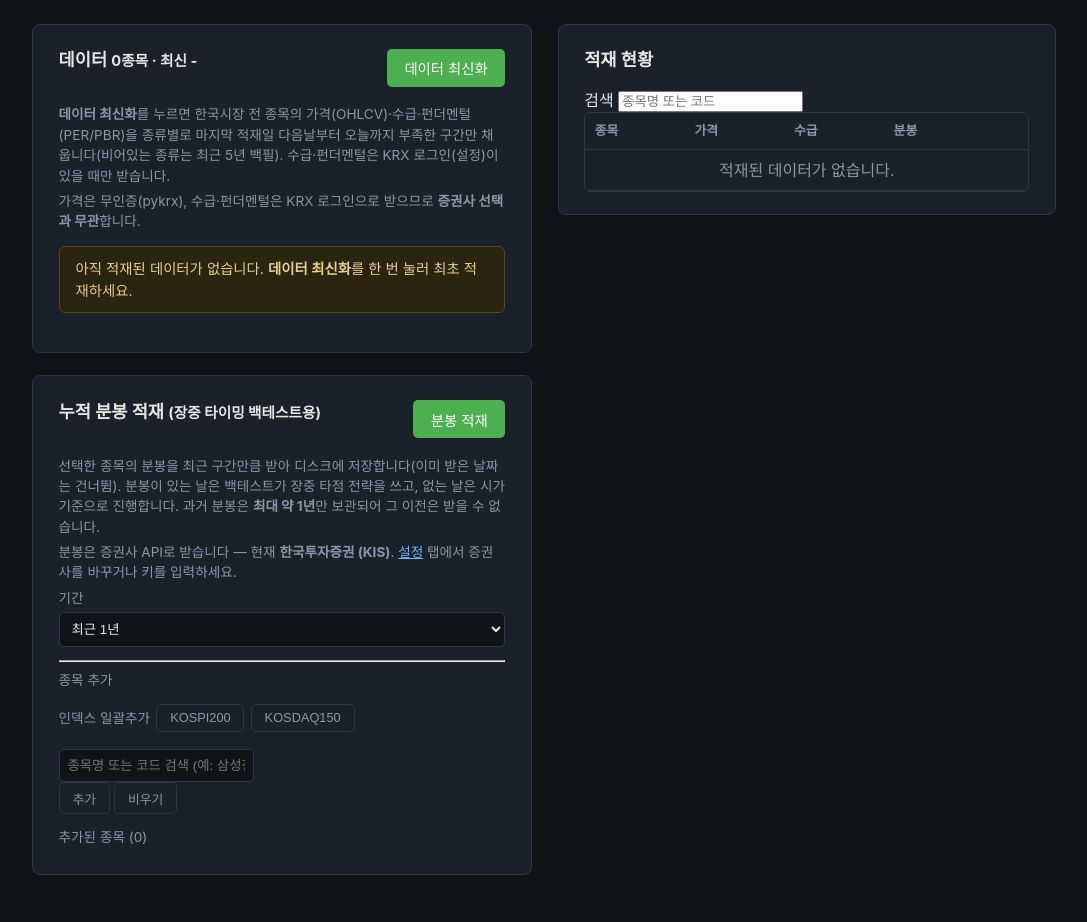
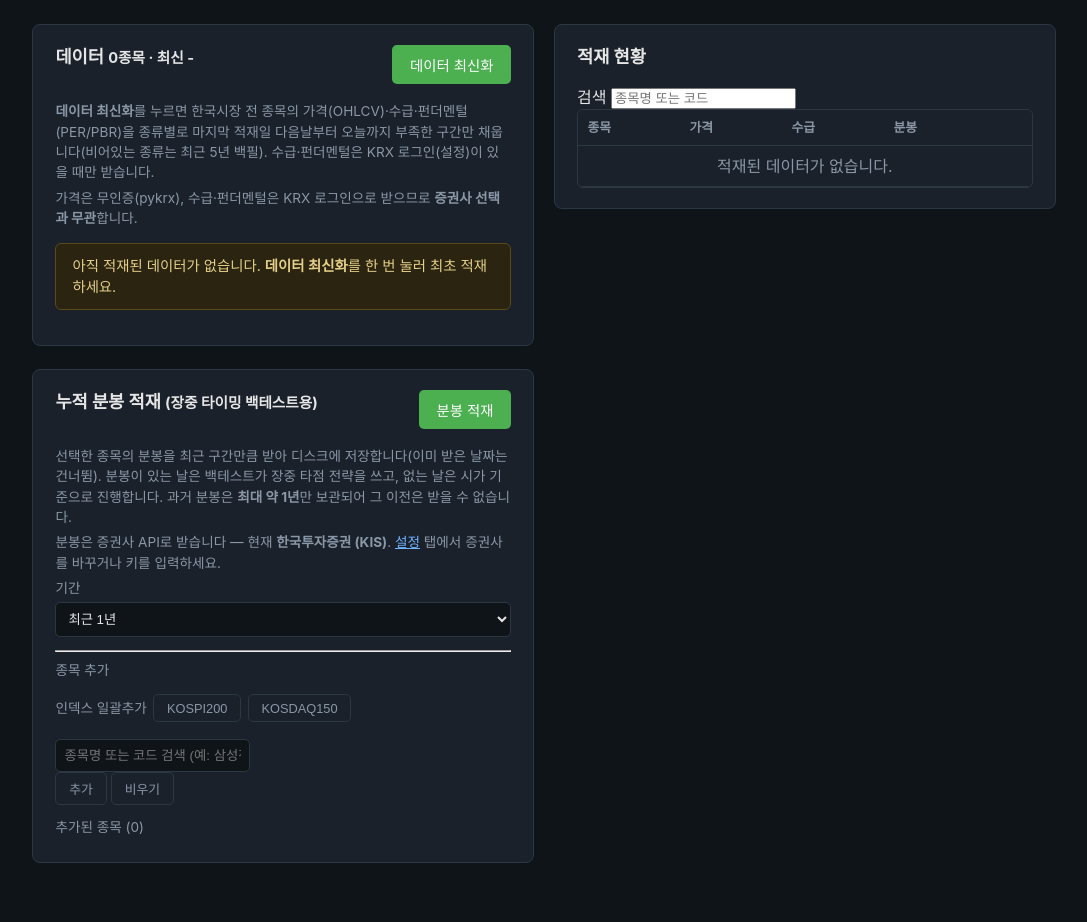
Before and after one commit to JeongSeongMok/buylow, a FastAPI app: page /data in a window 1280 px wide. Shown: the part 119-1041 px from the top of the page, without its empty margins (96-1183 px from the left). After the commit the page ends 982 px from the top, so only its background shows below. Run offline with FastAPI, Linux system fonts and the light colour scheme.

Commit message:
fix(dashboard): 백테스트·데이터 탭 균형 2컬럼(cols2) 유지
직전 변경에서 비대칭 .cols-run(좌 고정폭 / 우 1fr)으로 바꿨던 것을 되돌림 —
기존처럼 1fr 1fr 균형 2컬럼을 유지하되 wide 폭은 그대로 둔다. 미사용 .cols-run CSS 제거.

Co-Authored-By: Claude Opus 4.8 <noreply@anthropic.com>

```diff
--- a/orchestrator/dashboard/static/style.css
+++ b/orchestrator/dashboard/static/style.css
@@ -42,13 +42,6 @@ main.wide { max-width: 85vw; }
 .cols2.fit .scrolly { max-width: 60vw; }                    /* 거래내역 넓으면 가로 스크롤 */
 .cols2.fit .stats td small.meta { white-space: normal; }    /* 설명 문구는 컬럼 안에서 줄바꿈 허용 */
 @media (max-width: 860px) { .cols2.fit { grid-template-columns: 1fr; } }
-
-/* 실행/적재 페이지(백테스트·데이터): 넓은 폭에서 입력 컬럼은 적당히, 우측 목록은 넓게.
-   입력 폼이 폭 전체로 늘어지지 않게 좌측을 고정폭대로 두고 카드 여백을 넉넉히 준다. */
-.cols-run { display: grid; grid-template-columns: minmax(400px, 500px) 1fr; gap: 1.6rem; align-items: start; }
-.cols-run > div, .cols-run > section { min-width: 0; }      /* 그리드 칸이 내용에 밀려 넘치지 않게 */
-.cols-run .card { padding: 1.4rem 1.6rem; }
-@media (max-width: 860px) { .cols-run { grid-template-columns: 1fr; } }
 
 /* 인라인 로딩 스피너(인덱스 일괄추가 등 비동기 작업 표시) */
 .spinner { display: inline-block; width: 0.8em; height: 0.8em; border: 2px solid var(--border);
--- a/orchestrator/dashboard/templates/data_list.html
+++ b/orchestrator/dashboard/templates/data_list.html
@@ -3,7 +3,7 @@
 {% block content %}
 {% if error %}<p class="error">{{ error }}</p>{% endif %}
 
-<div class="cols-run">
+<div class="cols2">
 <div>  {# 왼쪽: 적재 액션 (데이터 최신화 + 누적 분봉 적재) #}
 <section class="card">
   <div class="actionbar">
--- a/orchestrator/dashboard/templates/index.html
+++ b/orchestrator/dashboard/templates/index.html
@@ -6,7 +6,7 @@
   <a href="/data">데이터</a> 탭에서 <b>[데이터 최신화]</b>를 먼저 실행하세요.</p>
 {% endif %}
 
-<div class="cols-run">
+<div class="cols2">
   <section class="card">
     <div class="actionbar">
       <h2>백테스트 실행</h2>
```
